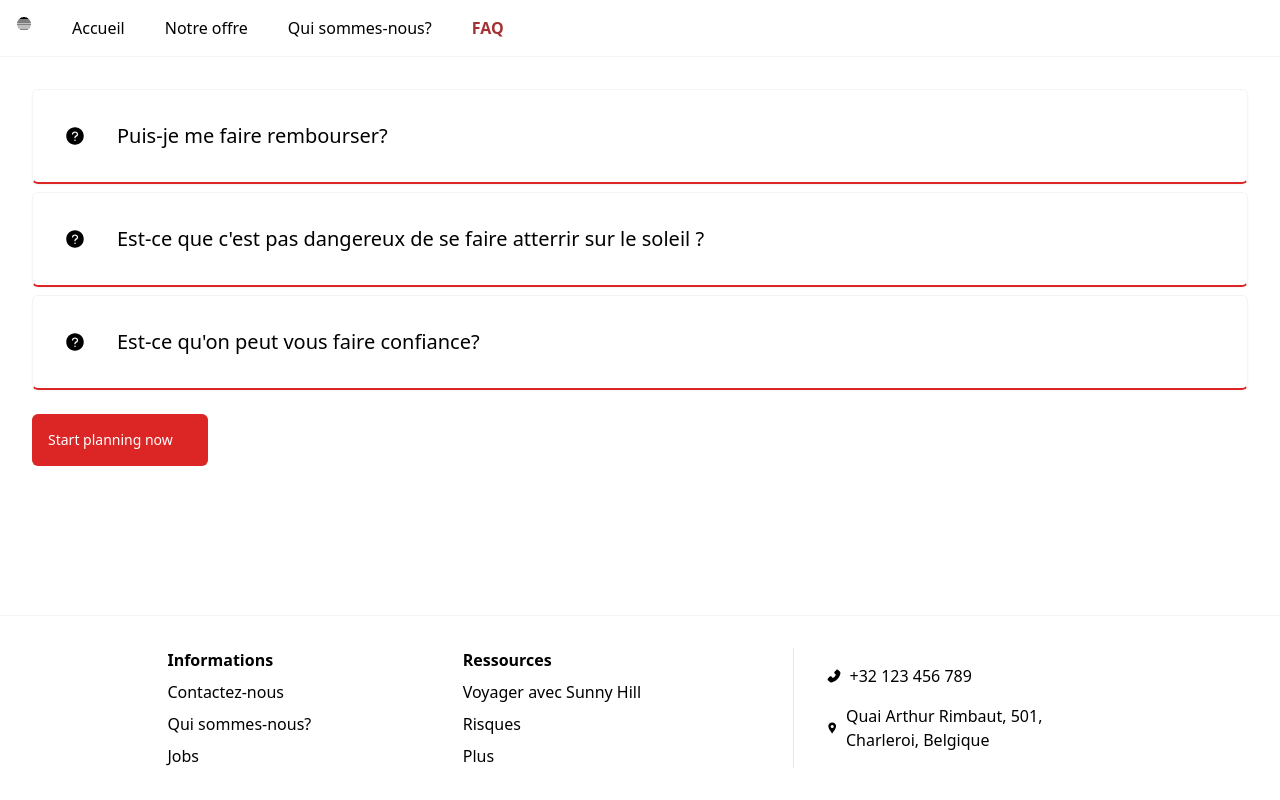
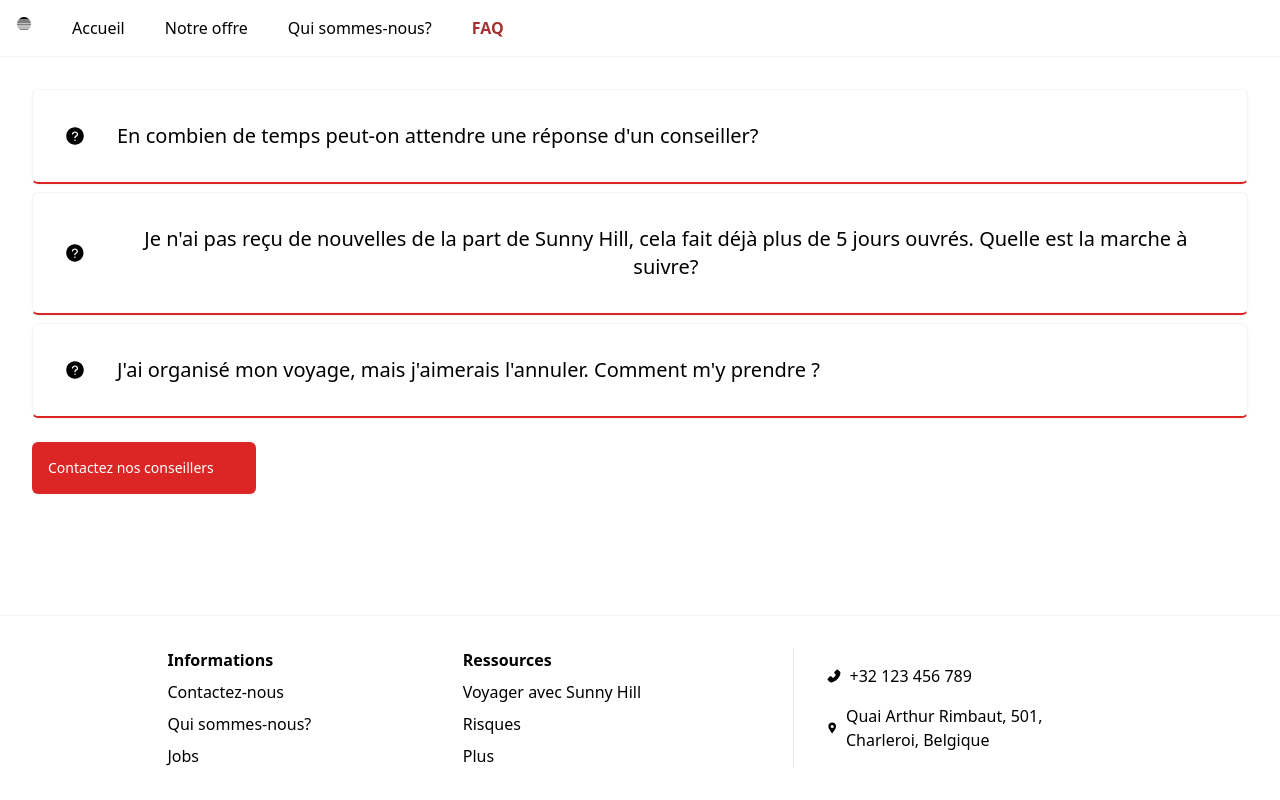
Before and after one commit to nathvda/SunnyHillAgency, a React (Vite) app: page /faq in a window 1280 px wide. Built offline with nearby package versions, Linux system fonts and the light colour scheme.

Commit message:
Fin remplacement texte

```diff
--- a/src/About.tsx
+++ b/src/About.tsx
@@ -5,11 +5,11 @@ const About = () => {
     return (
         <div className="p-8">
             <Titres>Sunny Hill</Titres>
-            <p className="p-8">Tout a commencé en 1987 quand les premiers inventeurs se sont décidés à explorer le soleil. Il est vrai qu'il y faisait un peu chaud, mais certains rêveurs avaient envie de l'explorer. Lorem ipsum dolor sit, amet consectetur adipisicing elit. Dolorum maiores suscipit iure architecto laboriosam ea nobis laudantium recusandae provident dolores. Expedita iste unde adipisci accusantium. Incidunt cupiditate officia dolore suscipit iure aliquam voluptatum nihil. Cumque nihil, molestias in voluptatibus repellat modi ducimus recusandae neque aut quaerat sapiente quidem blanditiis magnam veniam autem explicabo perspiciatis quam repudiandae. Cupiditate nam, tempore veritatis nesciunt dolore ea nobis nemo earum debitis nihil at dicta quod? Atque sequi ipsam molestias eos quasi pariatur quo est voluptate deleniti doloremque, voluptatum voluptates vitae hic expedita. Nesciunt autem explicabo assumenda animi tenetur laudantium fugiat sequi sunt voluptas. Iusto illo, voluptatum laudantium sapiente veniam dolores fugiat distinctio incidunt debitis praesentium doloremque culpa officia quisquam, quae necessitatibus minima placeat id ea quia. Fugiat assumenda earum porro soluta non facere praesentium nostrum, aut at quod officia ipsam rem nemo nihil tempora sunt voluptates dolores, nulla quia corrupti voluptas qui! Quod culpa iure corrupti vitae laborum laboriosam consequuntur cum voluptatibus incidunt ut debitis quos, eaque labore fuga voluptas vero!</p>
+            <p className="p-8">Notre agence met à disposition une liste de voyage organisés qui permettront aux voyageurs d'éviter le maximum de problèmes en cours de route. Chez Sunny Hill, on s'occupe de tout : de la réservation à la résolution des problèmes, en passant par les activités sur place. Vous n'avez qu'à poser vos bagages et à vous détendre.</p>
             <Titres>Nos valeurs</Titres>
-            <p className="p-8">Un autre pavé pour vous dire combien nos valeurs sont belles. Lorem ipsum dolor sit amet consectetur adipisicing elit. Quod praesentium quae in ratione minima unde temporibus, culpa dolorem. Iste minus aperiam, unde expedita nesciunt eos porro laborum voluptate ab. Dolore necessitatibus officiis rerum quis pariatur, deserunt sunt sapiente, veniam fugit vero natus voluptatem accusamus? Doloremque repellat sequi provident quisquam ut cupiditate. Ipsa laborum, soluta ipsam ullam accusamus odit quas neque reiciendis ad.</p>
+            <p className="p-8">Chez Sunny Hill, on prône l'efficacité. Nos conseillers sont à l'écoute et feront tout leur possible pour trouver le voyage qui vous convient, à l'endroit qui vous convient.</p>
             <Titres>En savoir+ </Titres>
-            <p className="p-8">Lorem ipsum dolor sit amet consectetur adipisicing elit. Corporis natus magnam a at consectetur quibusdam beatae architecto tenetur, earum dolorum delectus velit necessitatibus neque dignissimos fuga omnis aut placeat soluta. Lorem ipsum dolor sit, amet consectetur adipisicing elit. Provident harum cum officiis sint hic atque soluta possimus. Eveniet alias eius natus iusto quidem nisi molestiae officiis maiores. Sequi, incidunt id!</p>
+            <p className="p-8">Pour toute question, n'hésitez pas à compléter le formulaire de contact en cliquant sur le bouton suivant, un de nos conseillers entrera en contact avec vous dans les plus brefs délais.</p>
 
             <CallToAction/>
         </div>
--- a/src/CallToAction.tsx
+++ b/src/CallToAction.tsx
@@ -3,7 +3,7 @@ import { Link } from 'react-router-dom';
 const CallToAction = () => {
     return (
         <>
-            <Link to="/form" className="flex bg-red-600 text-white p-4 mt-4 rounded-md md:w-44">Start planning now</Link>
+            <Link to="/form" className="flex bg-red-600 text-white p-4 mt-4 rounded-md md:w-56">Contactez nos conseillers</Link>
         </>
     );
 };
--- a/src/FAQ.tsx
+++ b/src/FAQ.tsx
@@ -4,17 +4,17 @@ import { AiFillQuestionCircle } from "react-icons/ai";
 
 const QUESTIONS = [
   {
-    question: "Puis-je me faire rembourser?",
-    answer: "Bien sûr, il suffit de remplir le formulaire prévu à cet effet",
+    question: "En combien de temps peut-on attendre une réponse d'un conseiller?",
+    answer: "Nos conseillers sont relativement occupés, mais la moyenne de réponse est de 5 jours ouvrés. Après complétion du formulaire de contact, vous recevrez une confirmation ainsi qu'un numéro de client.",
   },
   {
     question:
-      "Est-ce que c'est pas dangereux de se faire atterrir sur le soleil ?",
-    answer: "Mais non tqt ma poule",
+      "Je n'ai pas reçu de nouvelles de la part de Sunny Hill, cela fait déjà plus de 5 jours ouvrés. Quelle est la marche à suivre?",
+    answer: "Il est possible que votre message n'ait pas été envoyé correctement ou que nos serveurs l'aient perdu en chemin. Pensez tout de même à vérifier dans vos spams si un message ne s'y est pas perdu. Enfin, si le doute persiste, contactez le service client pour toute information supplémentaire.",
   },
   {
-    question: "Est-ce qu'on peut vous faire confiance?",
-    answer: "Évidemment !",
+    question: "J'ai organisé mon voyage, mais j'aimerais l'annuler. Comment m'y prendre ?",
+    answer: "Si vous avez déjà payé votre voyage, rien n'est perdu ! Avec Sunny Hill, vous avez 30 jours pour exercer votre droit de rétractation, à compter du versement de l'acompte. Prenez contact avec nos conseillers ou rendez-vous dans l'une de nos agences pour connaître la marche à suivre.",
   },
 ];
 
--- a/src/FormSteps/StepOne.tsx
+++ b/src/FormSteps/StepOne.tsx
@@ -54,9 +54,9 @@ const StepOne = () => {
     <div className="bg-white text-black flex-grow flex-col p-4 rounded-lg lg:w-1/2 m-auto">
       <div className="flex gap-4 justify-center">
       <div className="w-4 h-4 bg-red-300 rounded-lg"></div><div className="w-4 h-4 rounded-lg bg-gray-300"></div><div className="w-4 h-4 rounded-lg bg-gray-300"></div><div className="w-4 h-4 rounded-lg bg-gray-300"></div></div>
-      <h2 className="text-3xl font-bold ml-8">Dites-nous en plus</h2>
+      <h2 className="text-3xl font-bold ml-8">Formulaire de contact</h2>
       <hr className="border-t my-5"/>
-      <p>Bienvenue sur le formulaire de réservation de SunnyHill ! N'hésitez pas à nous contacter si vous avez la moindre question, nous nous ferons un plaisir de ne pas vous répondre.</p>
+      <p>Bienvenue sur le formulaire de contact de SunnyHill ! N'hésitez pas à nous contacter si vous avez la moindre question, nous nous ferons un plaisir de ne pas vous répondre.</p>
       <form className="bg-white bg-opacity-10 mb-2 mt-2 m-auto backdrop-blur-md flex-col gap-4" onSubmit={onSubmit}>
 
 
--- a/src/Product.tsx
+++ b/src/Product.tsx
@@ -6,20 +6,17 @@ const products = [
     {
         name: "Demi-pension",
         description:"Un premier voyage découverte parmi un choix de destinations.",
-        price: 500,
         included: ["Service client", "Frais de bagage", "Frais hôtelier", "Frais d'animation", "Demi-pension"]
     },
     {
         name: "Pension complète",
         description:"Voyage tout inclus, parmi un choix de destination en Europe.",
-        price: 1200,
         included: ["Service client", "Frais de bagage", "Frais hôtelier", "Frais d'animation", "Pension complète", "Assurance annulation", "Assurance contre le vol"]
     },
 
     {
         name: "Pension complète + ",
         description:"Voyage tout inclus, parmi un choix de destination en Europe, activités inclues.",
-        price: 2000,
         included: ["Service client 24h/7 ", "Frais de bagage", "Frais hôtelier", "Frais d'animation", "Pension complète", "Assurance annulation", "Assurance contre le vol", "3 Activités au choix"]
     }
 ]
@@ -33,7 +30,6 @@ const Product = () => {
                 <div key={index} className="bg-white text-black flex-grow flex-col p-8 rounded-lg shadow-md border border-gray-100 lg:w-1/5 justify-between">
                 <h3 className="font-bold text-xl text-center">{a.name}</h3>
                 <hr/>
-               <p className="text-center text-red-600 font-bold">{a.price}€</p>
                 <div>
                 {
                 a.included.map(b => (<p className="border-b-blue-100 border-b p-2 flex justify-start gap-8 items-center"><AiFillCheckCircle/>{b}</p>)
```
Lines whose indentation alone changed are shown as unchanged.
